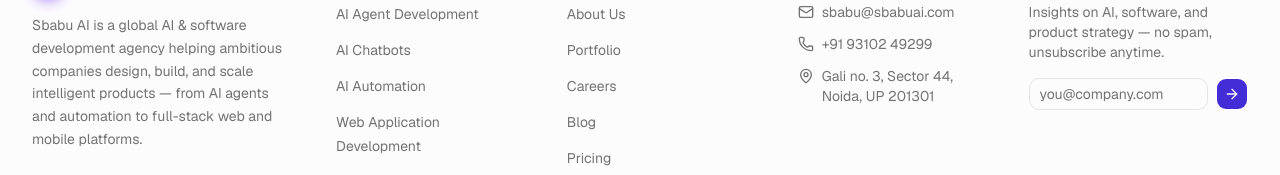
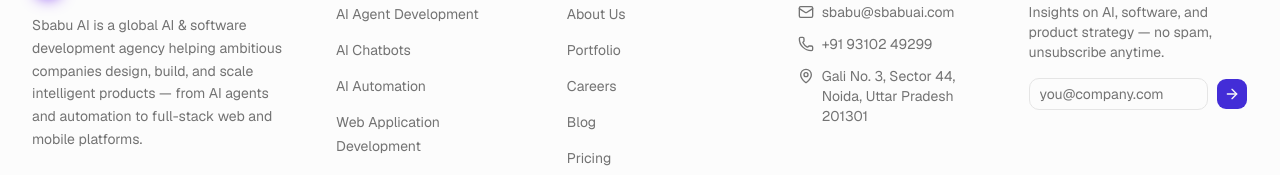
Before and after one commit to aideepak01/digitalagency, a Next.js app: page / in a window 1280 px wide. Shown: the part 9003-9178 px from the top of the page. Built offline with nearby package versions, Linux system fonts and the light colour scheme.

Commit message:
Refine address format to full state name and proper capitalization
Address: Gali No. 3, Sector 44, Noida, Uttar Pradesh – 201301, India

```diff
--- a/src/data/site.ts
+++ b/src/data/site.ts
@@ -11,9 +11,9 @@
   phone: "+91 93102 49299",
   whatsapp: "919310249299",
   address: {
-    street: "Gali no. 3, Sector 44",
+    street: "Gali No. 3, Sector 44",
     city: "Noida",
-    state: "UP",
+    state: "Uttar Pradesh",
     zip: "201301",
     country: "India",
   },
```
